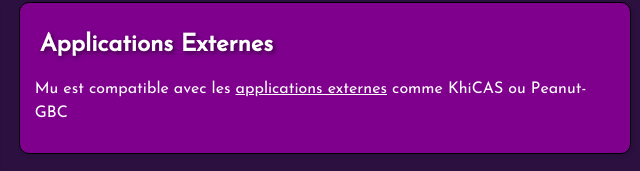
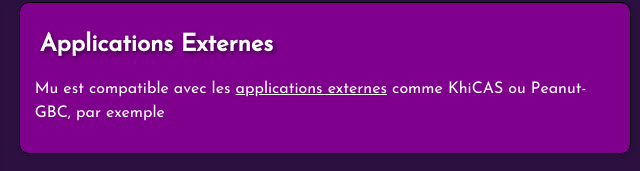
Before and after one commit to MuNumworks/mu-website, a website: page index.html in a window 1280 px wide. Shown: the part 394-565 px from the top of the page, 630-1270 px from the left. Drawn offline with Linux system fonts and the light colour scheme.

Commit message:
Update index.html

```diff
--- a/index.html
+++ b/index.html
@@ -53,7 +53,7 @@
           <h2>Applications Externes</h2>
           <p>Mu est compatible avec les <a href="https://upsilonnumworks.github.io/Upsilon-External/"
               target="_blank">applications
-              externes</a> comme KhiCAS ou Peanut-GBC</p>
+              externes</a> comme KhiCAS ou Peanut-GBC, par exemple</p>
         </div>
 
         <div class="Article ArticleAside">
```
